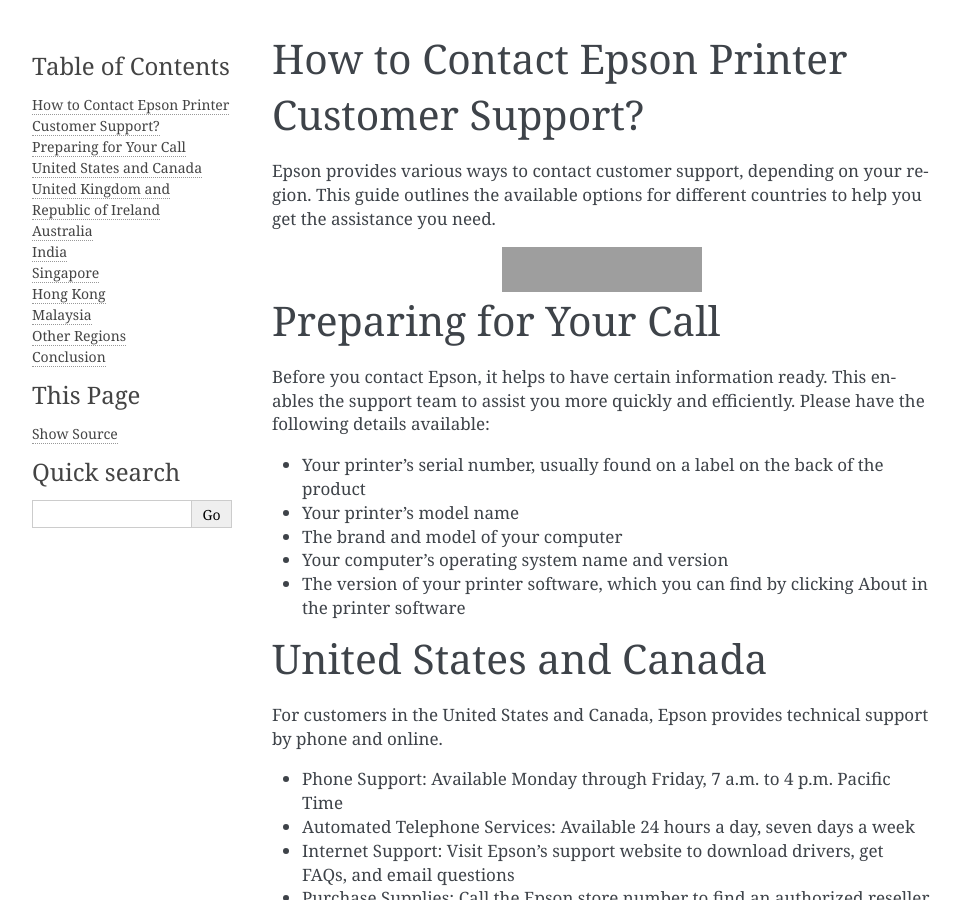
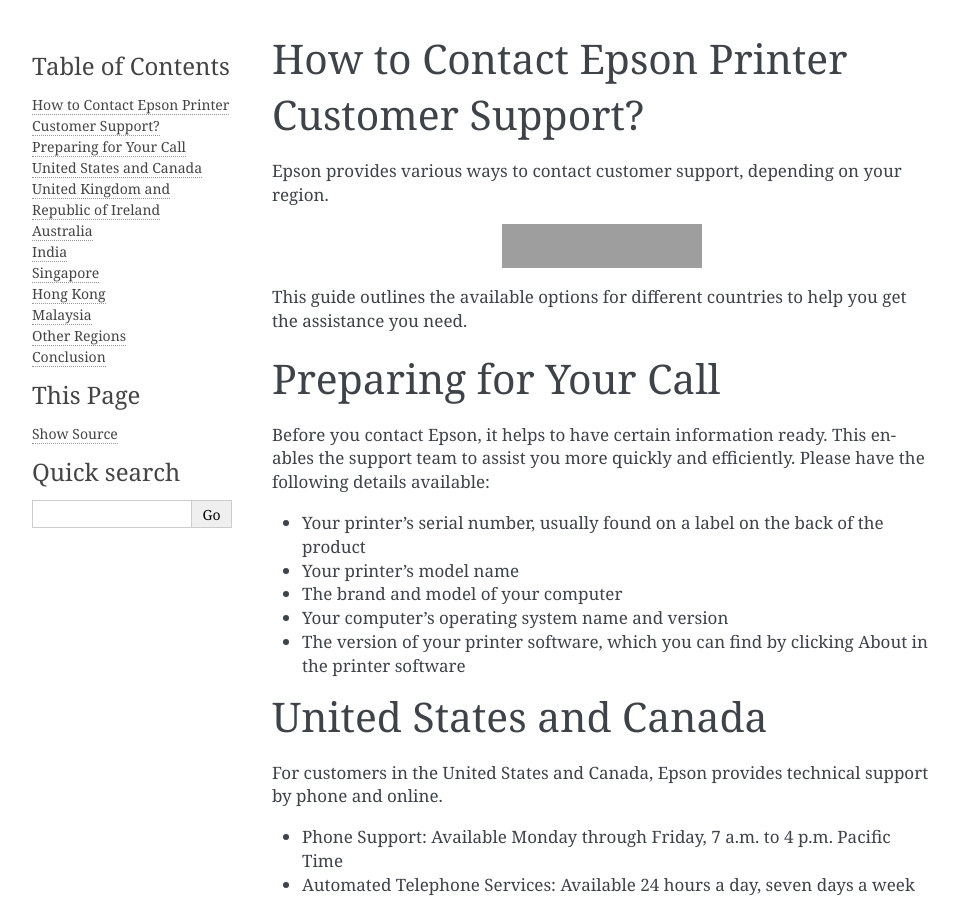
Before and after one commit to myepsonprinterr/epsonprintercustomerservice, a Sphinx documentation site: the page built from docs/index.rst, in a window 1280 px wide and 900 px high, cut to the strip 0-900 px from the top of the window. Shown: the whole strip, without its empty margins (148-1108 px from the left). Built offline with Sphinx 7.4.7, drawn with Linux system fonts in a browser that asks for light colours; part of the change alters nothing that is shown; grey boxes are pictures that could not be loaded.

```diff
--- a/docs/index.rst
+++ b/docs/index.rst
@@ -1,7 +1,7 @@
 How to Contact Epson Printer Customer Support?
 ================================================
 
-Epson provides various ways to contact customer support, depending on your region. This guide outlines the available options for different countries to help you get the assistance you need.
+Epson provides various ways to contact customer support, depending on your region.
 
 
 .. image:: https://img.shields.io/badge/GET%20HELP-blue?style=for-the-badge&logo=sign-in-alt&logoColor=white
@@ -9,6 +9,10 @@ Epson provides various ways to contact customer support, depending on your regio
    :align: center
    :target: https://getchatsupport.net/
    :alt: Login Now Button
+
+
+
+This guide outlines the available options for different countries to help you get the assistance you need.
 
 
 
```
